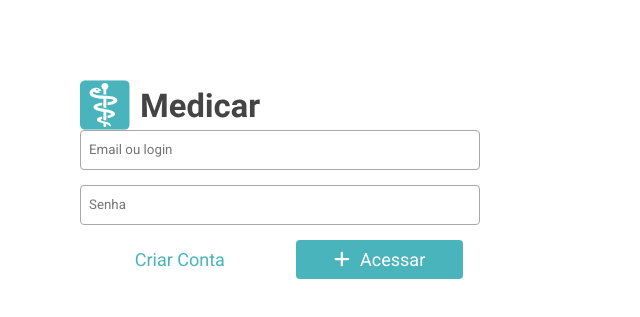
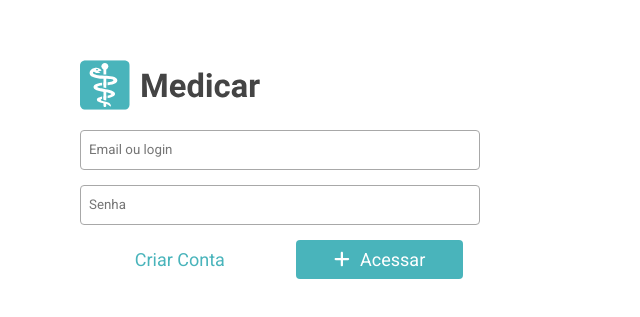
Before and after one commit to brunosilva/medicar, a Next.js app: page / in a window 1280 px wide. Shown: the part 311-628 px from the top of the page, without its empty margins (0-640 px from the left). Built offline with nearby package versions, Linux system fonts and the light colour scheme.

Commit message:
refactor: :art: container logo

```diff
--- a/pages/login/index.tsx
+++ b/pages/login/index.tsx
@@ -4,14 +4,15 @@ import Form from "../../components/Form";
 import { Field, FormAction, Input } from "../../components/Form/style";
 import Icon from "../../components/Icon";
 import Logo from '../../components/Logo';
+import { ContainerLogo } from '../../components/Logo/style';
 
 export default function Login() {
   const route = useRouter();
 
   return (
-    <>
+    <ContainerLogo>
+      <Logo />
       <Form title="">
-        <Logo />
         <Field>
           <Input type="text" name="login" placeholder="Email ou login" />
         </Field>
@@ -23,6 +24,6 @@ export default function Login() {
           <Button color="green" onClick={() => route.push('/appointments')}><Icon model="plus" />Acessar</Button>
         </FormAction>
       </Form>
-    </>
+    </ContainerLogo>
   )
 }
--- /dev/null
+++ b/pages/login/style.ts
@@ -0,0 +1,6 @@
+import { styled } from "@stitches/react";
+
+export const ContainerLogin = styled('div', {
+  display: 'flex',
+  flexDirection: 'column',
+})
```
